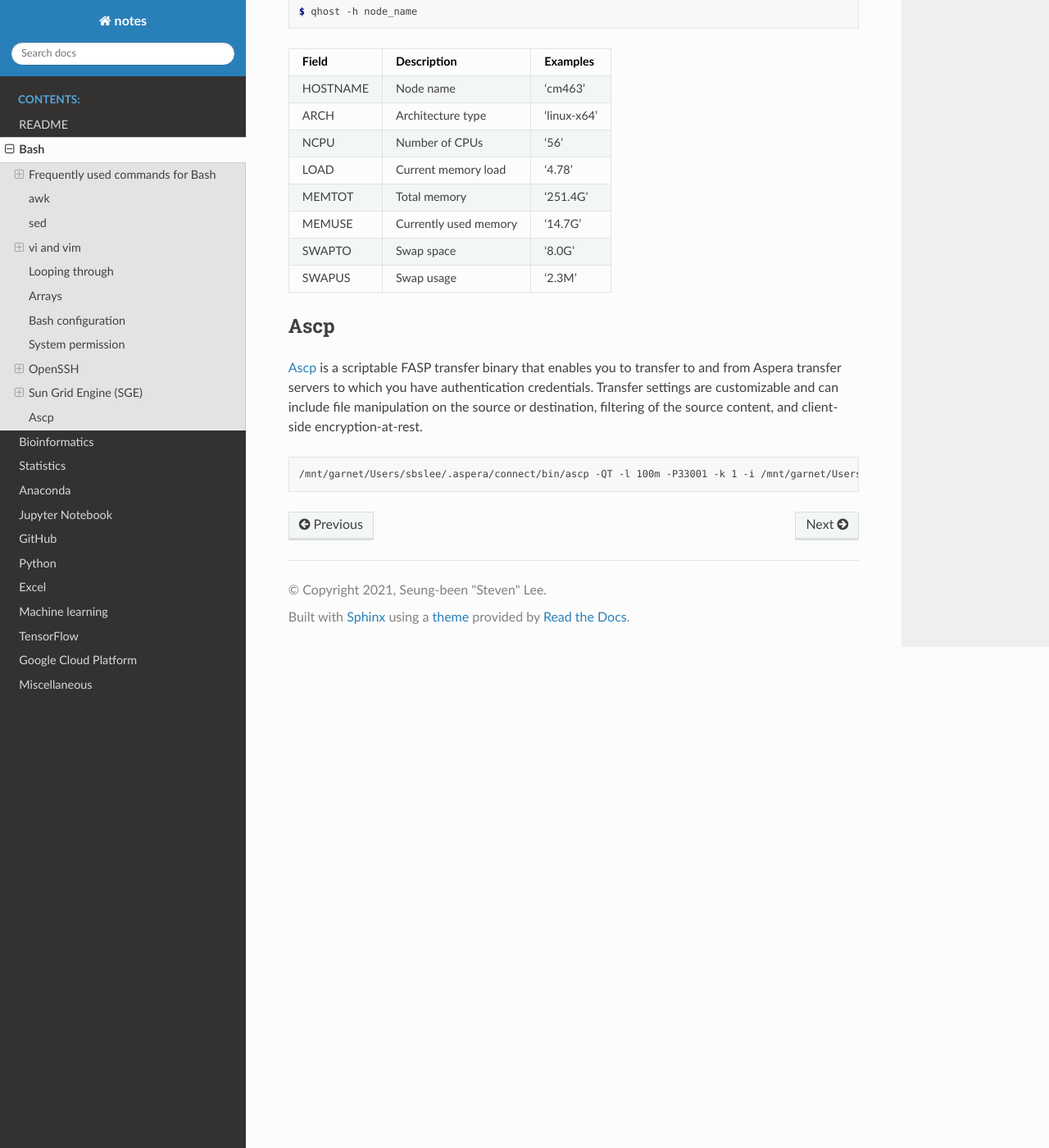
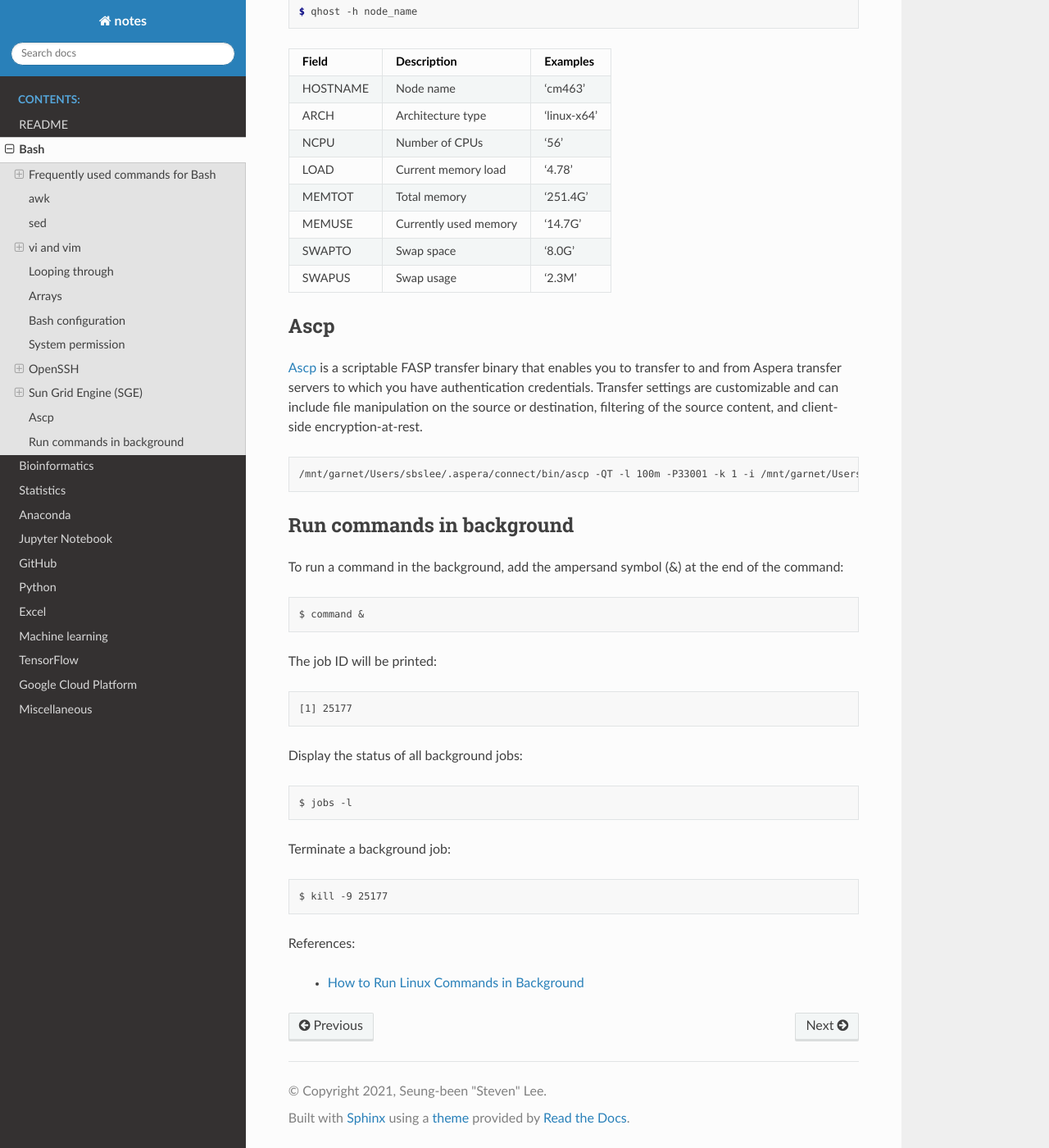
Before and after one commit to sbslee/notes, a Sphinx documentation site: the page built from docs/bash.rst, in a window 1280 px wide and 1400 px high, scrolled down 17961 px. Shown: the whole window at 82% size. Built offline with Sphinx 7.4.7 and the Read the Docs theme 2.0.0, drawn with Linux system fonts in a browser that asks for light colours.

Commit message:
Update gcp.rst

```diff
--- a/docs/bash.rst
+++ b/docs/bash.rst
@@ -953,3 +953,36 @@ Ascp
 .. code-block:: text
 
     /mnt/garnet/Users/sbslee/.aspera/connect/bin/ascp -QT -l 100m -P33001 -k 1 -i /mnt/garnet/Users/sbslee/.aspera/connect/etc/asperaweb_id_dsa.openssh era-fasp@fasp.sra.ebi.ac.uk:/vol1/run/ERR323/ERR3239276/NA06985.final.cram .
+
+
+Run commands in background
+==========================
+
+To run a command in the background, add the ampersand symbol (&) at the end
+of the command:
+
+.. code-block:: text
+
+    $ command &
+
+The job ID will be printed:
+
+.. code-block:: text
+
+    [1] 25177
+
+Display the status of all background jobs:
+
+.. code-block:: text
+
+    $ jobs -l
+
+Terminate a background job:
+
+.. code-block:: text
+
+    $ kill -9 25177
+
+References:
+
+   - `How to Run Linux Commands in Background <https://linuxize.com/post/how-to-run-linux-commands-in-background/#:~:text=A%20background%20process%20is%20a,the%20background%20processes%20is%20Linux.>`__
```
